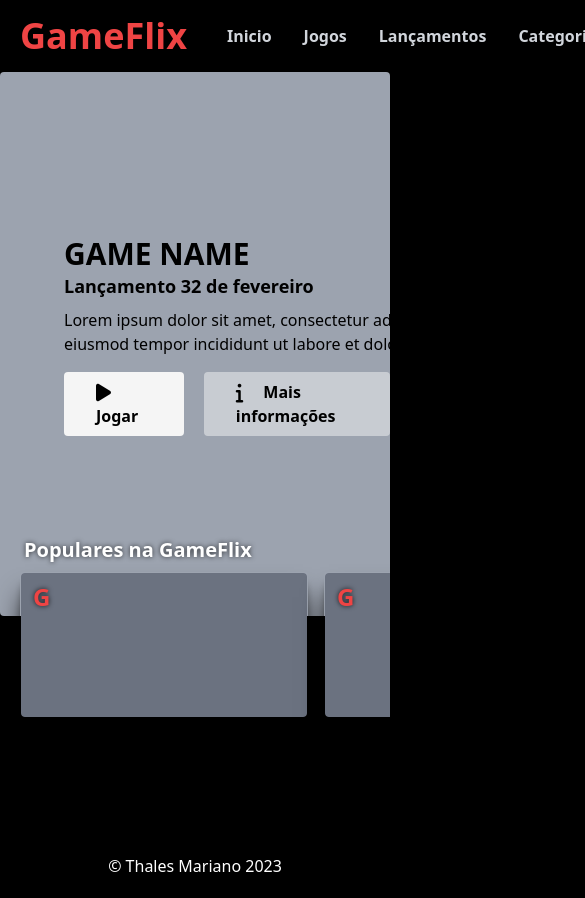
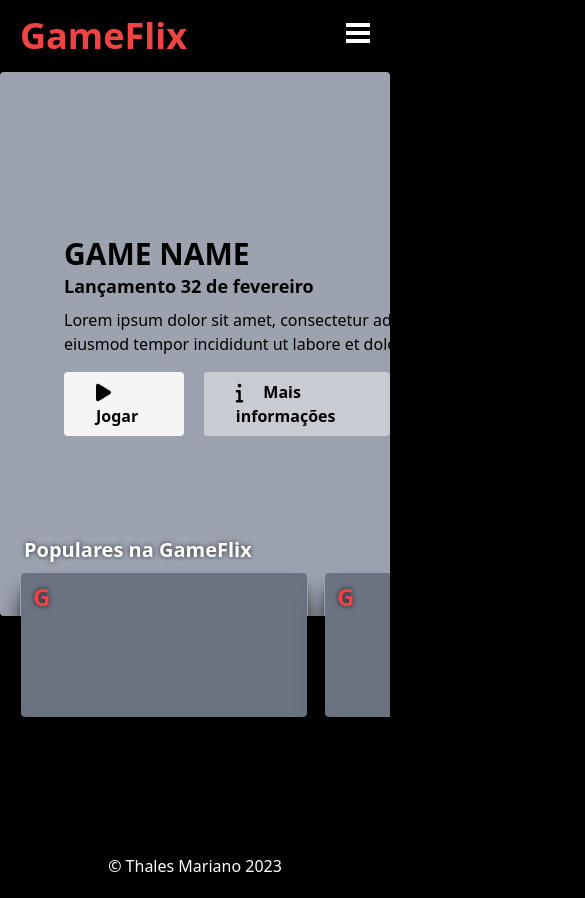
Before and after one commit to thalesmariiano/gameflix, a website: page index.html in a window 390 px wide. Shown: the top 898 px of the page, 585 px wide, since content can reach past the window. Drawn offline with nearby package versions, Linux system fonts and the light colour scheme; a script that the page names is missing.

Commit message:
navbar responsive

```diff
--- a/index.html
+++ b/index.html
@@ -19,7 +19,7 @@
 		<div class="w-full px-5 flex justify-between items-center">
 			<div id="navbar" class="flex items-center gap-x-6">
 				<h1 id="title" class="font-sans font-bold text-4xl text-red-500">GameFlix</h1>
-				<nav>
+				<nav class="hidden md:block">
 					<ul class="flex text-white">
 						<li class="mx-4"><a href="index.html" class="text-gray-300 font-semibold hover:text-white">Inicio</a></li>
 						<li class="mx-4"><a href="#" class="text-gray-300 font-semibold hover:text-white">Jogos</a></li>
@@ -30,7 +30,7 @@
 				</nav>
 			</div>
 
-			<nav>
+			<nav class="hidden md:block">
 				<ul class="flex text-white items-center">
 					<li class="mx-3">
 						<form action="" method="GET" onclick="event.preventDefault()">
@@ -67,6 +67,14 @@
 						</div>
 					</li>
 				</ul>
+			</nav>
+
+			<nav class="block md:hidden">
+				<button class="space-y-1">
+					<div class="w-6 h-1 bg-white"></div>
+					<div class="w-6 h-1 bg-white"></div>
+					<div class="w-6 h-1 bg-white"></div>
+				</button>
 			</nav>
 		</div>
 	</header>
```
